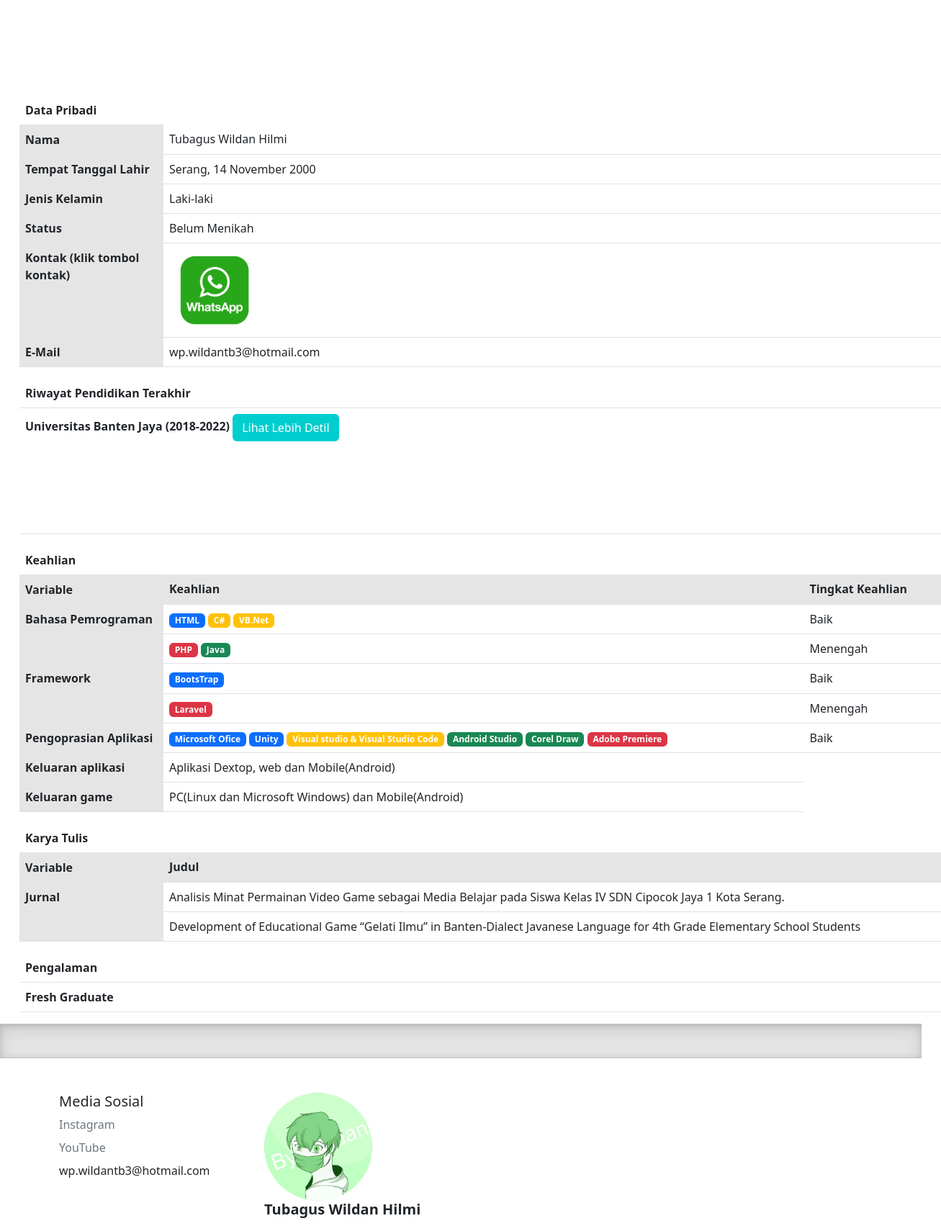
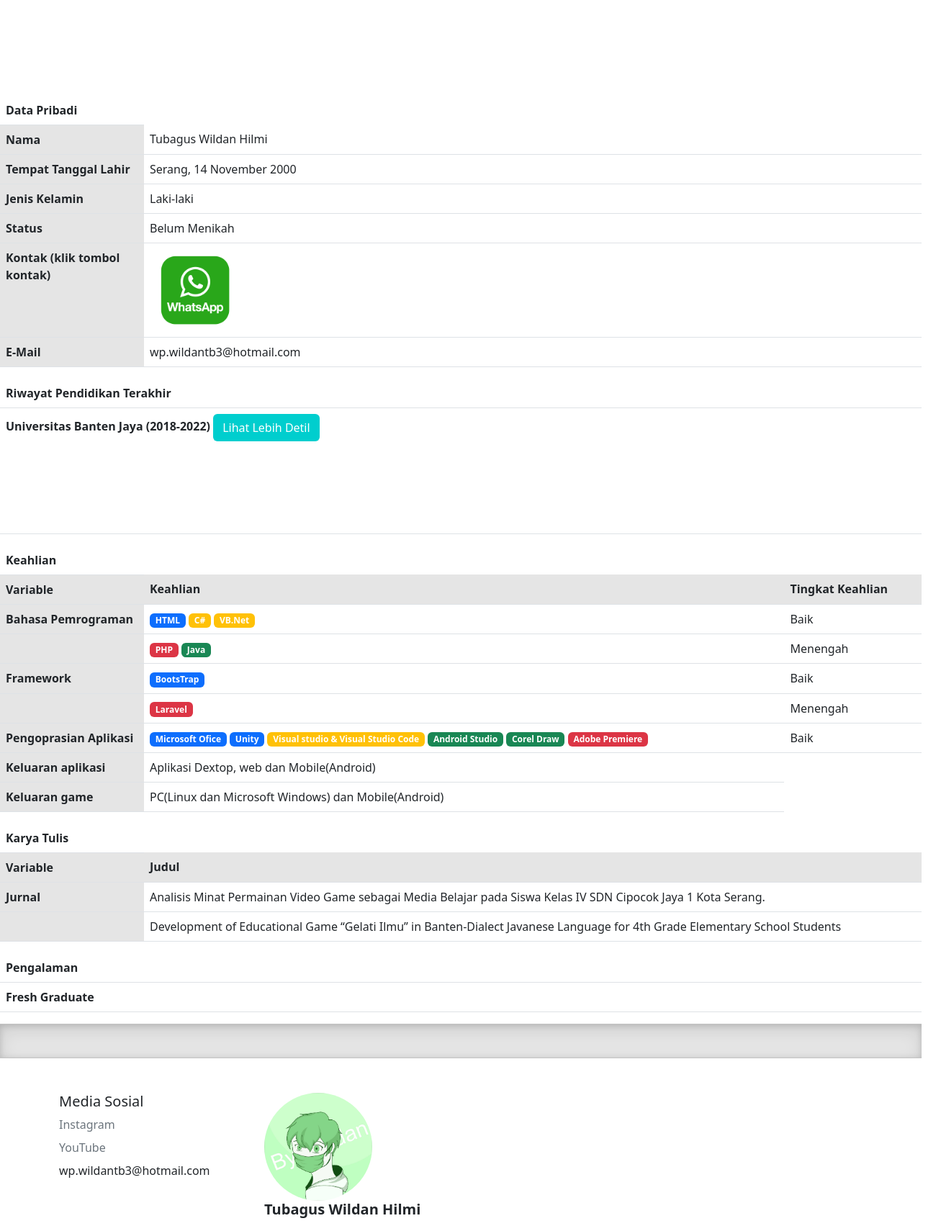
Before and after one commit to tubagus-wildan/portofolio, a plain HTML site: page profile.html in a window 1280 px wide. Shown: the part 501-2204 px from the top of the page at 72% size, 1307 px wide, since content can reach past the window. Drawn offline with Linux system fonts and the light colour scheme.

Commit message:
memperbaiki nav

```diff
--- a/profile.html
+++ b/profile.html
@@ -26,7 +26,7 @@
                 <a class="nav-link" href="projek.html"><b>Projek</b></a>
               </li>
               <li class="nav-item">
-                <a class="nav-link active" href="profile.html"><b>Profile/ CV</b></a>
+                <a class="nav-link active" href="profile.html"><b>CV</b></a>
               </li>
             </ul>
           </div>
@@ -67,7 +67,7 @@
     <!--Isi Table-->
     <!--Data Pribadi-->
 <center>
-  <table class="table kiri">
+  <table class="table">
     <thead>
       <tr>
         <th scope="col">Data Pribadi</th>
@@ -105,7 +105,7 @@
     </tbody>
   </table>
   <!--pendidikan-->
-  <table class="table kiri">
+  <table class="table">
     <thead>
       <tr>
         <th scope="col">Riwayat Pendidikan Terakhir</th>
@@ -130,7 +130,7 @@
     </tbody>
   </table>
   <!--Keahlian-->
-  <table class="table kiri">
+  <table class="table">
     <thead>
       <tr>
         <th scope="col">Keahlian</th>
@@ -192,7 +192,7 @@
       </tr>
   </table>
   <!--Karya Tulis-->
-  <table class="table kiri">
+  <table class="table">
     <thead>
       <tr>
         <th scope="col">Karya Tulis</th>
@@ -217,7 +217,7 @@
       </tr>
   </table>
   <!--Pengalaman-->
-  <table class="table kiri">
+  <table class="table">
     <thead>
       <tr>
         <th scope="col">Pengalaman</th>
```
Also changed, not shown: gelati-ilmu.html (+1 -1 lines), index.html (+2 -2 lines), projek.html (+1 -1 lines).
